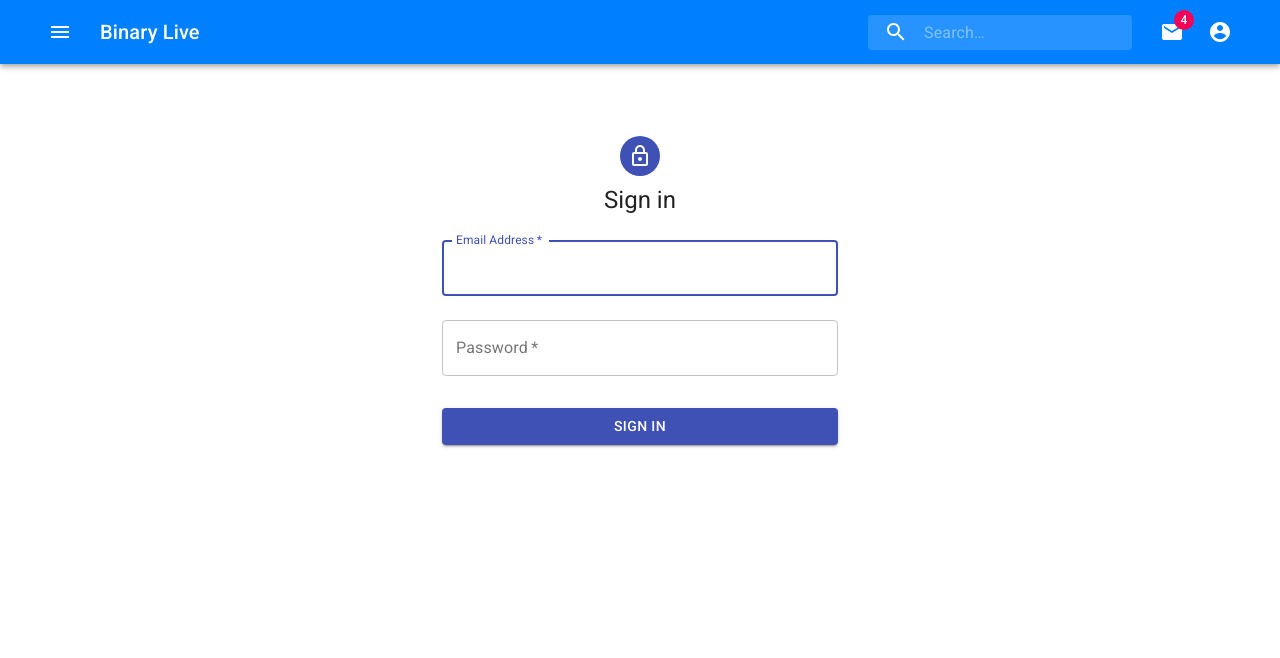
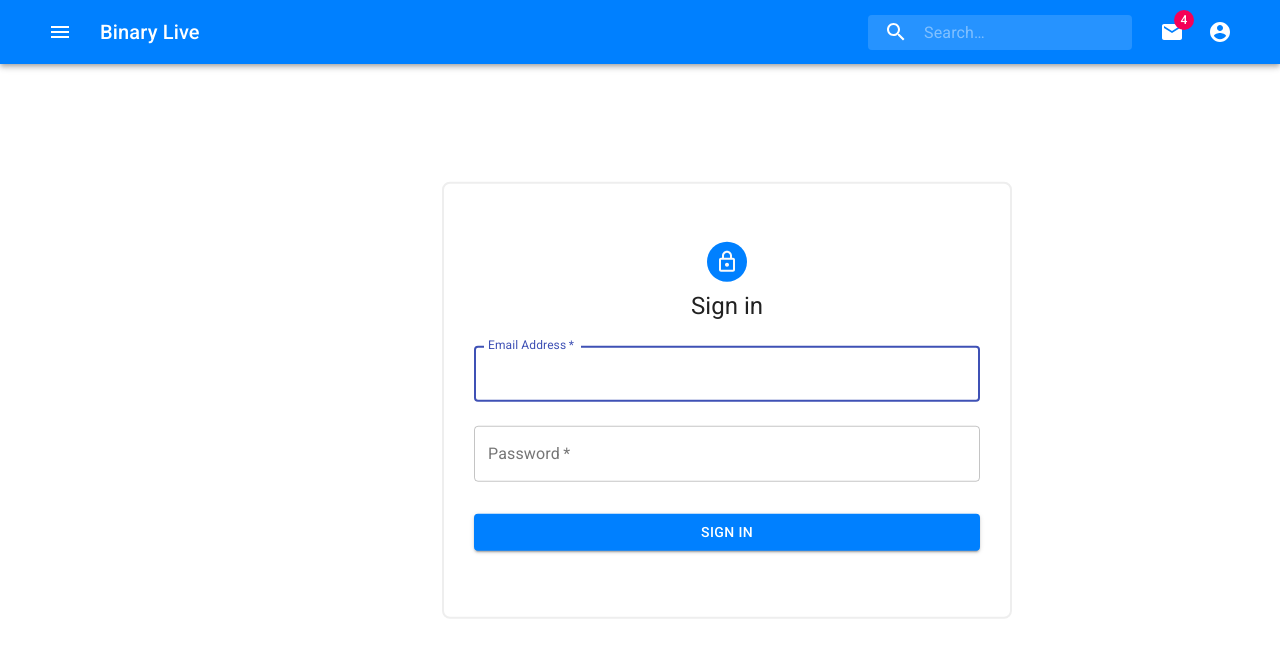
Before and after one commit to rootFaheem/binary-live, a React (Create React App) app in the folder client/: page / in a window 1280 px wide. Shown: the top 658 px of the page. Built offline with nearby package versions, Linux system fonts and the light colour scheme.

Commit message:
login form -> done

```diff
--- a/client/src/app/forms/login.form.js
+++ b/client/src/app/forms/login.form.js
@@ -20,14 +20,21 @@ const styles = theme => ({
     }
   },
   paper: {
-    marginTop: theme.spacing(8),
     display: "flex",
     flexDirection: "column",
-    alignItems: "center"
+    alignItems: "center",
+    margin: 0,
+    position: "absolute",
+    top: "50%",
+    "-ms-transform": "translateY(-50%)",
+    transform: "translateY(-50%)",
+    border: "2px solid #eee",
+    padding: "50px 30px",
+    borderRadius: "8px"
   },
   avatar: {
     margin: theme.spacing(1),
-    backgroundColor: theme.palette.primary.main
+    backgroundColor: "#0080ff"
   },
   form: {
     width: "100%", // Fix IE 11 issue.
@@ -66,7 +73,8 @@ class SignIn extends Component {
       type: "login"
     };
 
-    this.props.loginUserAction(data);
+    console.log("data", data);
+    // this.props.loginUserAction(data);
   };
 
   render() {
@@ -116,8 +124,11 @@ class SignIn extends Component {
               type="submit"
               fullWidth
               variant="contained"
-              color="primary"
               className={classes.submit}
+              style={{
+                background: "#0080ff",
+                color: "#fff"
+              }}
             >
               Sign In
             </Button>
```
